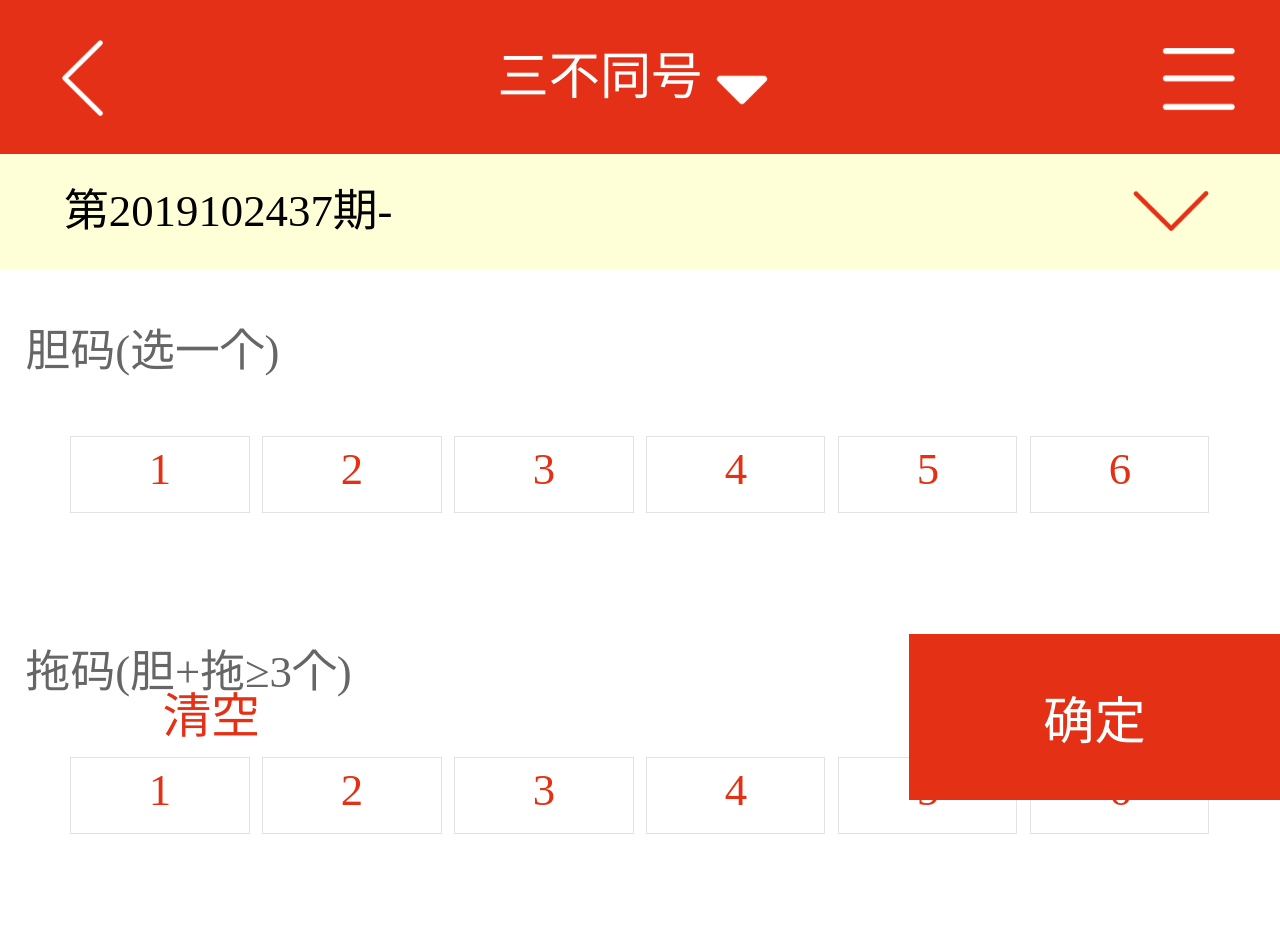
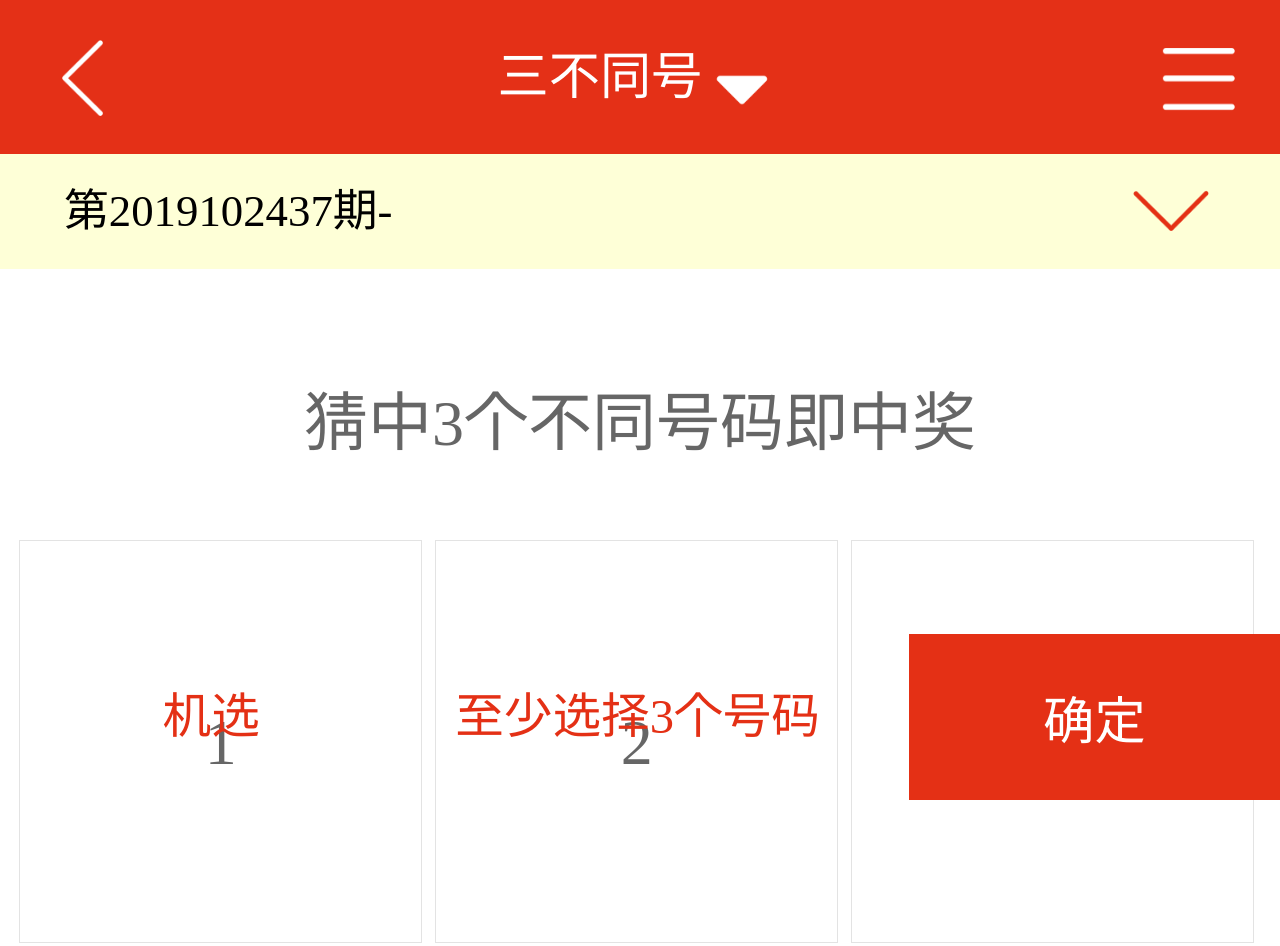
Before and after one commit to liaohongze/zhengyu, a website: page app/index/kuai3.html in a window 1280 px wide. Shown: the top 946 px of the page. Before the commit the page ends 847 px from the top, so only its background shows below. Drawn offline with Linux system fonts and the light colour scheme.

Commit message:
'diyiban'

```diff
--- a/app/index/kuai3.html
+++ b/app/index/kuai3.html
@@ -65,7 +65,7 @@
   </div>
 
   <!-- 三不同号  -->
-  <div class="sanbutonghao isnone">
+  <div class="sanbutonghao ">
     <div class="container">
       <div class='container_title'>
         <p>猜中3个不同号码即中奖</p>
@@ -327,7 +327,7 @@
  </div>
 
  <!-- 不同号  -->
- <div class="butonghao ">
+ <div class="butonghao isnone">
     <div class="container">
       <div class='container_title'>
         <p>胆码(选一个)</p>
```
Also changed, not shown: app/index/index2detail.html (+1 -1 lines).
